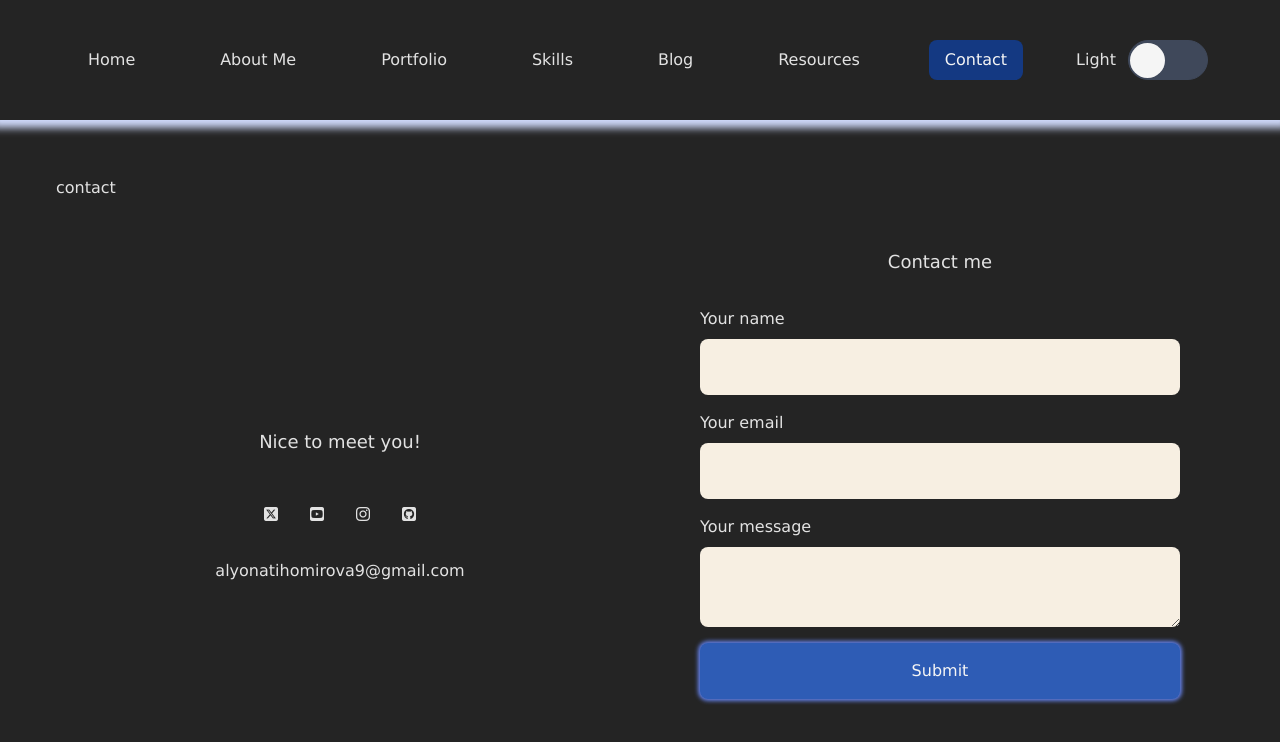
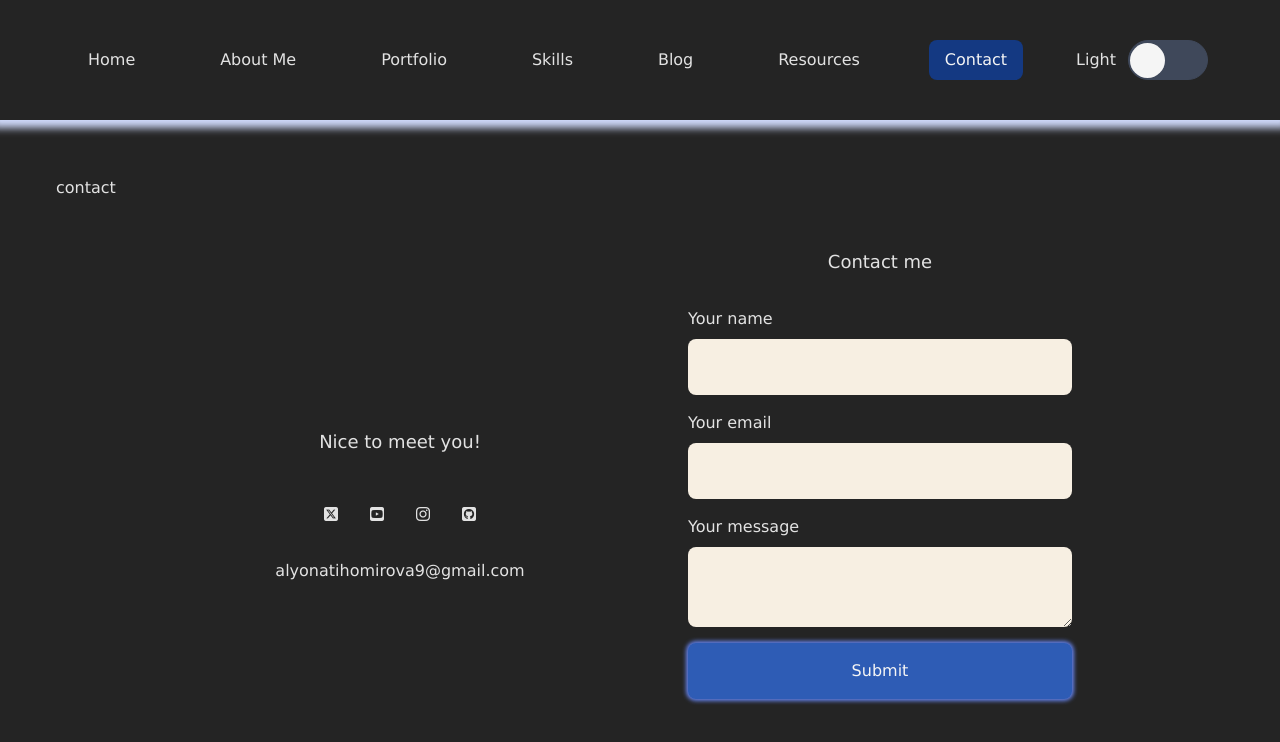
Before and after one commit to alenatih/Personal-Website, a React (Vite) app: page /contact in a window 1280 px wide. Shown: the top 742 px of the page. Built offline with nearby package versions, Linux system fonts and the light colour scheme.

Commit message:
Update Contact page to add an alert message, and center things

```diff
--- a/src/App.css
+++ b/src/App.css
@@ -675,7 +675,7 @@
     flex-direction: row;
     align-items: center;
     justify-content: center;
-    /* gap: 4.5rem; */
+    padding: 0 7.5rem 4.5rem;
   }
 
   .contact-form-container {
--- a/src/components/Contact.tsx
+++ b/src/components/Contact.tsx
@@ -97,6 +97,8 @@ export const contactAction = async ({request}:any) => {
         // Redirect a user after successful submission
         // return redirect("/")
 
+        alert(`Thank you, ${submission.name} ❤️ I will contact you!`)
+
         return response
 
     } catch (error) {
```
